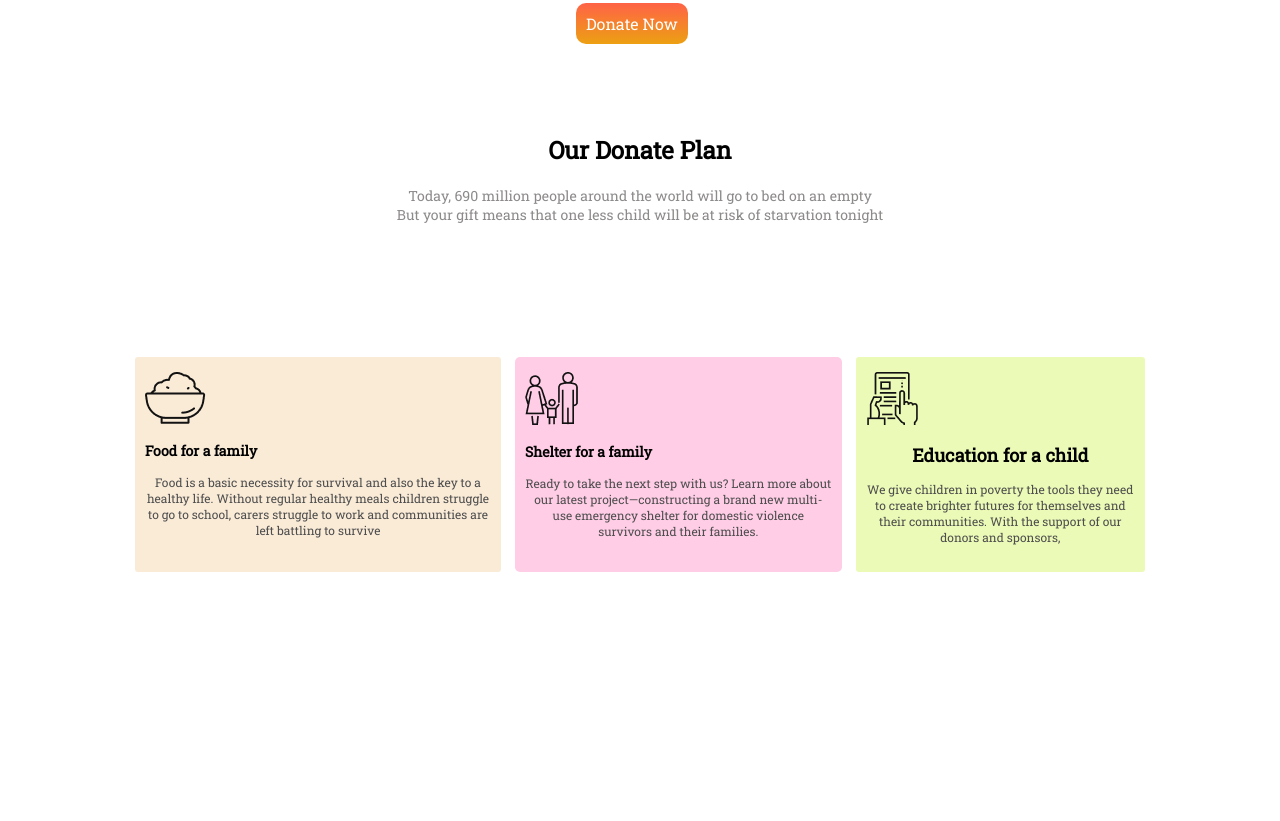
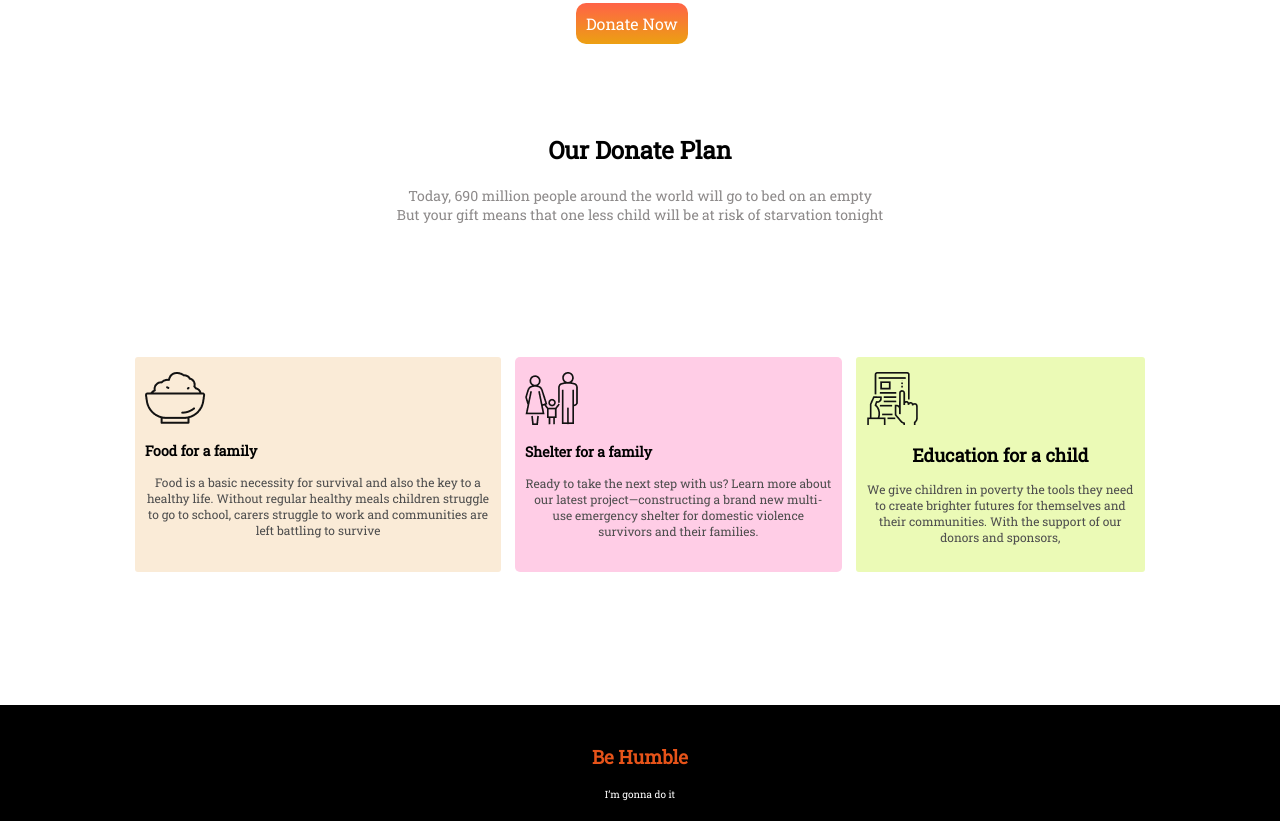
Before and after one commit to rajibhossainimran/donate-today-repo, a plain HTML site: page index.html in a window 1280 px wide. Shown: the part 935-1756 px from the top of the page. Before the commit the page ends 1640 px from the top, so only its background shows below. Drawn offline with Linux system fonts and the light colour scheme.

Commit message:
footer added

```diff
--- a/index.html
+++ b/index.html
@@ -57,6 +57,10 @@
             </div>
         </div>
     </section>
+    <footer>
+        <h3 id="footer-text">Be Humble</h3>
+        <p id="footer-p-text">I’m gonna do it</p>
+    </footer>
 
 </body>
 
--- a/style.css
+++ b/style.css
@@ -104,3 +104,19 @@ h5 {
     font-size: 14px;
     color: rgb(141, 138, 138);
 }
+
+footer {
+    text-align: center;
+    background-color: rgb(0, 0, 0);
+    padding-top: 20px;
+    padding-bottom: 10px;
+}
+
+#footer-text {
+    color: rgb(230, 83, 25);
+}
+
+#footer-p-text {
+    color: #ffff;
+    font-size: 10px;
+}
```
